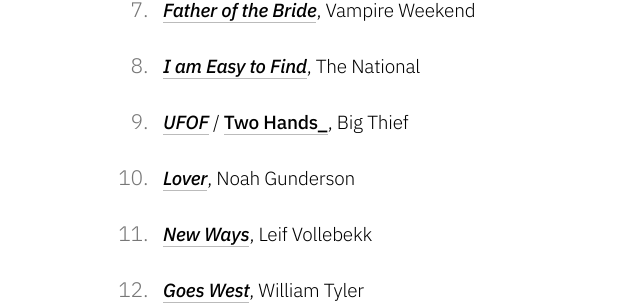
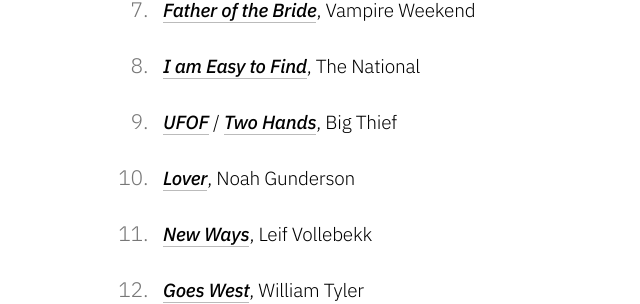
Before and after one commit to jeremydcherry/jeremydcherry.github.io, a Jekyll site: the page built from content/25.md, in a window 1280 px wide and 900 px high, scrolled down 3765 px. Shown: the part 150-454 px from the top of the window, without its empty margins (347-987 px from the left). Built offline with Jekyll 4.4.1, drawn with Linux system fonts in a browser that asks for light colours.

Commit message:
Updated 25

```diff
--- a/content/25.md
+++ b/content/25.md
@@ -150,7 +150,7 @@
 
 08.  [_I am Easy to Find_](https://open.spotify.com/album/5M5LPGsAR9mxbBa22GOp5h?si=DiTEaLwJTiq9EV1t0W5dlQ), The National
 
-09.  [_UFOF_](https://open.spotify.com/album/0sLnNGW4PzCYFQ4Pn7aVCP?si=h0eK0mLVTAyDego_rjeJ-A) / [Two Hands_](https://open.spotify.com/album/5pp7px9MITK2MqeFVbRWGo?si=f57YamsjTOSaq2Y_cWqqGw), Big Thief
+09.  [_UFOF_](https://open.spotify.com/album/0sLnNGW4PzCYFQ4Pn7aVCP?si=h0eK0mLVTAyDego_rjeJ-A) / [_Two Hands_](https://open.spotify.com/album/5pp7px9MITK2MqeFVbRWGo?si=f57YamsjTOSaq2Y_cWqqGw), Big Thief
 
 10.  [_Lover_](https://open.spotify.com/album/6hlXrXeAAxPOZ4y5lonxiQ?si=BZIvKwrcQ7iv3TZ2k1O0vA), Noah Gunderson
 
```
